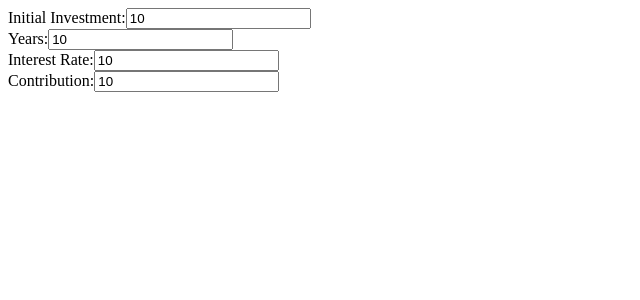
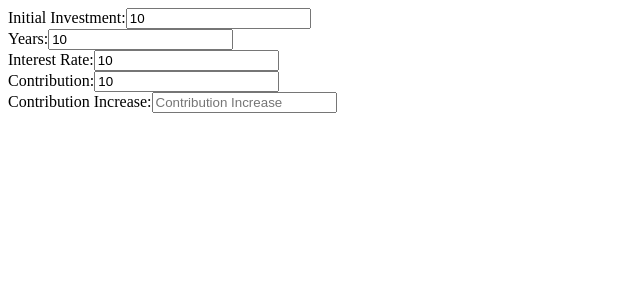
Before and after one commit to leo-generali/investment-calc, a React (Create React App) app: page / in a window 1280 px wide. Shown: the top 300 px of the page, without its empty margins (0-640 px from the left). Built offline with nearby package versions, Linux system fonts and the light colour scheme.

Commit message:
Create contribution increase inout

```diff
--- a/src/App.js
+++ b/src/App.js
@@ -9,6 +9,7 @@ import InitialInvestmentInput from './components/inputs/InitialInvestmentInput';
 import InvestmentYearsInput from './components/inputs/InvestmentYearsInput';
 import InterestRateInput from './components/inputs/InterestRateInput';
 import ContributionInput from './components/inputs/ContributionInput';
+import ContributionIncreaseInput from './components/inputs/ContributionIncreaseInput';
 
 // Result
 import Result from './components/Result';
@@ -24,7 +25,8 @@ class App extends Component {
     initialInvestment: 10,
     investmentYears: 10,
     interestRate: 10,
-    contribution: 10
+    contribution: 10,
+    contributionIncrease: 10
   }
 
   handleChange(e) {
@@ -55,6 +57,10 @@ class App extends Component {
           contribution={this.state.contribution}
           handleChange={this.handleChange}
         />
+        <ContributionIncreaseInput
+          contribution={this.state.contributionIncrease}
+          handleChange={this.handleChange}
+        />
         <Result
           {...this.state}
         />
--- /dev/null
+++ b/src/components/inputs/ContributionIncreaseInput.js
@@ -0,0 +1,20 @@
+import React, { Component } from 'react';
+
+class ContributionIncreaseInput extends Component {
+  render() {
+    return (
+      <div>
+        Contribution Increase:
+        <input
+          name="contributionIncrease"
+          type="number"
+          placeholder="Contribution Increase"
+          value={this.props.contributionIncrease}
+          onChange={(e) => this.props.handleChange(e)}
+        />
+      </div>
+    );
+  }
+}
+
+export default ContributionIncreaseInput;
```
Also changed, not shown: src/components/inputs/InitialInvestmentInput.js (line endings or trailing spaces).
